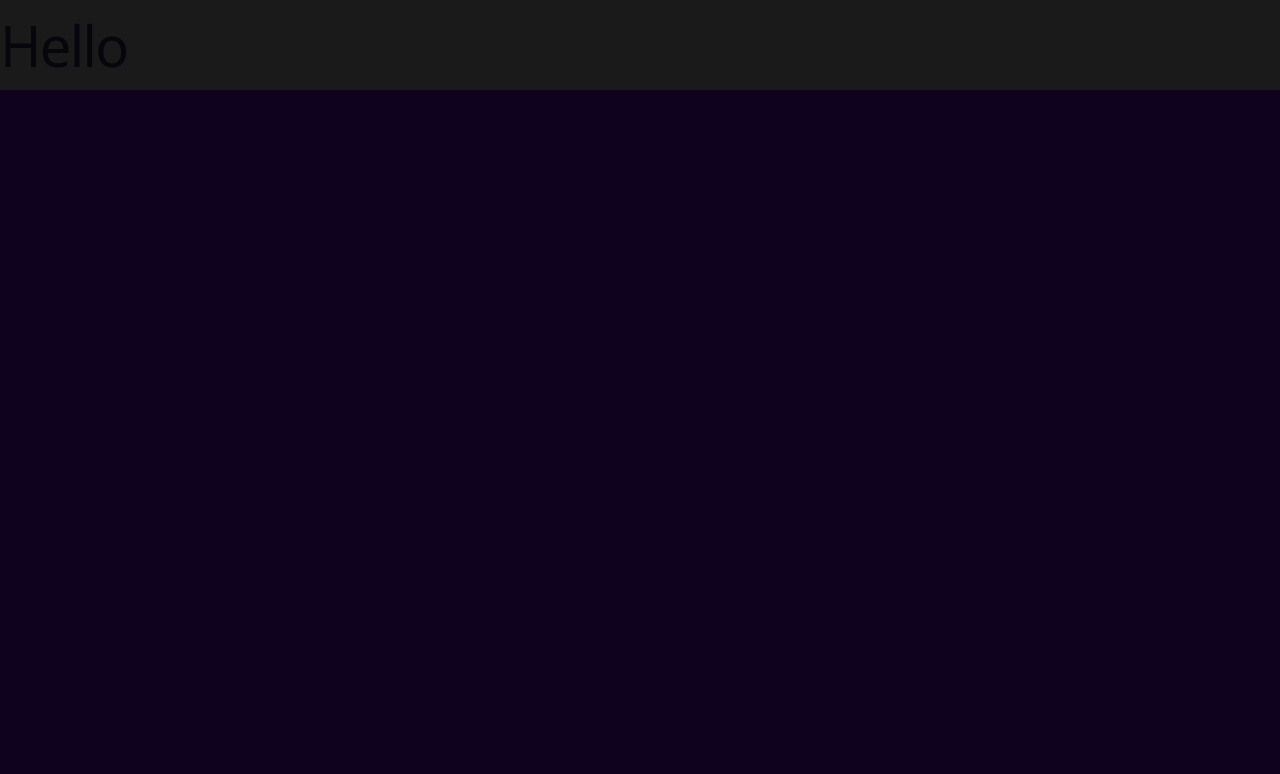
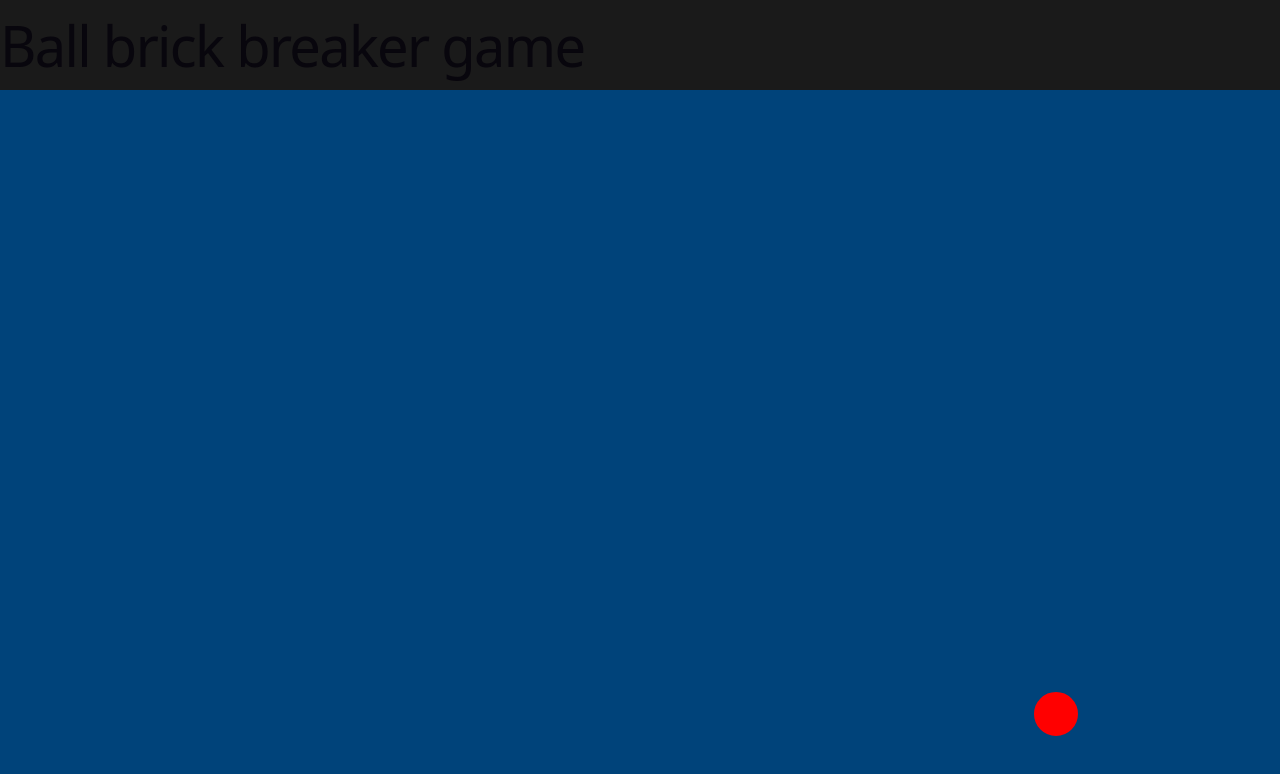
Before and after one commit to jaspercool11/BallBrickDestroyer, a website built with Vite: page index.html in a window 1280 px wide. Built offline with nearby package versions, Linux system fonts and the light colour scheme.

Commit message:
ball bounce

```diff
--- a/index.html
+++ b/index.html
@@ -17,7 +17,7 @@
     </style>
   </head>
   <body>
-    <h1> Hello</h1>
+    <h1> Ball brick breaker game</h1>
     <canvas id="gameCanvas"></canvas>
     <script type="module" src="/src/main.ts"></script>
   </body>
--- a/src/Game.ts
+++ b/src/Game.ts
@@ -1,7 +1,10 @@
 export class Game {
     private canvas: HTMLCanvasElement;
     private ctx: CanvasRenderingContext2D;
-
+    private size: number;
+    private BALLRADIUS = 20;
+    private ballPos = [0,0];
+    private ballVel = [8,8];
     constructor(canvasId: string) {
         this.canvas = document.getElementById(canvasId) as HTMLCanvasElement;
         this.ctx = this.canvas.getContext('2d')!;
@@ -9,13 +12,46 @@ export class Game {
         this.resizeCanvas();
         window.addEventListener('resize', () => this.resizeCanvas());
     }
-private resizeCanvas(): void {
-    this.canvas.width = window.innerWidth;
-    this.canvas.height = window.innerHeight;
-}
     public start(): void {
         console.log("Hello")
-        this.ctx.fillStyle = "#0F021F";
-        this.ctx.fillRect(0,0,this.canvas.width,this.canvas.height)
+        this.gameloop();
+        this.size = 0
+
+    }
+    private drawCircle(centerx: number, centery: number, radius: number, colour: string): void{
+        this.ctx.beginPath();
+        this.ctx.arc(centerx, centery, radius, 0, 2 * Math.PI);
+        this.ctx.fillStyle = colour;
+        this.ctx.fill();
+        this.ctx.lineWidth = 4;
+        this.ctx.strokeStyle = colour;
+        this.ctx.stroke();
+    }
+    public clearScreen(): void{
+        this.ctx.fillStyle = "#00437a";
+        this.ctx.fillRect(0, 0, this.canvas.width, this.canvas.height)
+    }
+    private resizeCanvas(): void {
+        this.canvas.width = window.innerWidth;
+        this.canvas.height = window.innerHeight;
+    }
+    private gameloop = () => {
+        //update ball position
+        //check for input left/right arrow
+        //check for ball collision
+        this.clearScreen();
+        console.log(this.size);
+        this.drawCircle(this.ballPos[0], this.ballPos[1], this.BALLRADIUS, "red")
+        this.ballPos[0] = this.ballPos[0] + this.ballVel[0]
+        this.ballPos[1] = this.ballPos[1] + this.ballVel[1]
+        if (this.ballPos[0] <= 0 || this.ballPos[0] >= this.canvas.width - 10){
+            this.ballVel[0] = -this.ballVel[0]
+        }
+         if (this.ballPos[1] <= 0 || this.ballPos[1] >= this.canvas.height - 100){
+            this.ballVel[1] = -this.ballVel[1]
+        }
+        console.log("hi")
+        requestAnimationFrame(this.gameloop)
+
     }
 }
```
